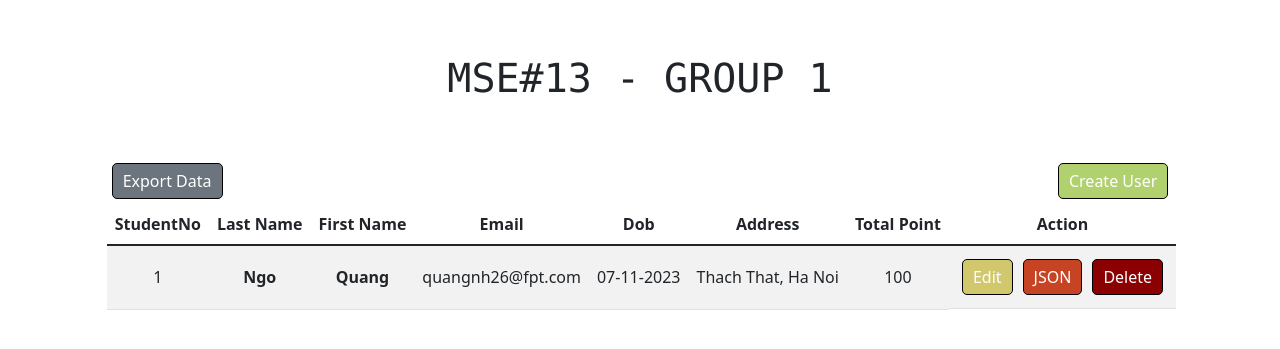
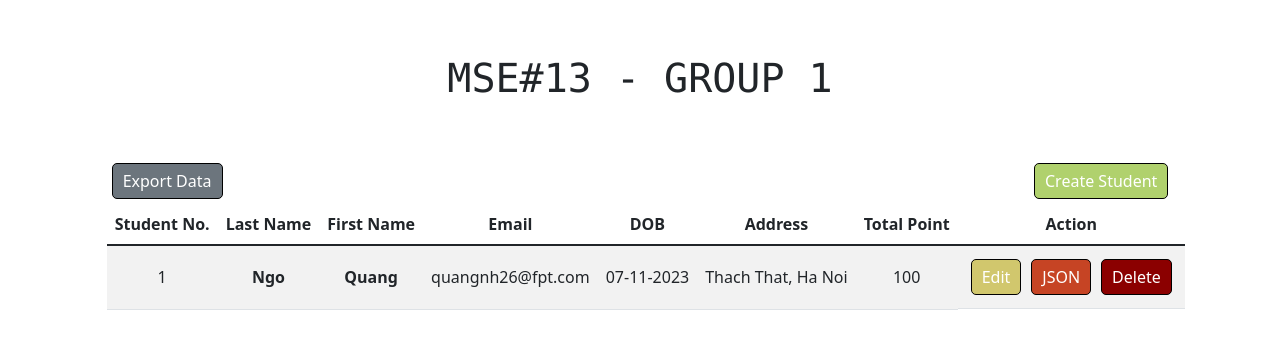
Before and after one commit to quangnh2051TYHY/python_student, a Flask app: page / in a window 1280 px wide. Shown: the top 349 px of the page. Run offline with Flask 3, Linux system fonts and the light colour scheme; data comes from the database, SQL or seed files in the repository.

Commit message:
Update UI

```diff
--- a/templates/index.html
+++ b/templates/index.html
@@ -69,17 +69,17 @@
 <div class="font-monospace text-center fs-1 mt-5">MSE#13 - GROUP 1</div>
 <div class="container-table col-md-10">
     <div>
-        <a id="btn-create" class="btn btn-secondary" href="/create-page">Create User</a>
+        <a id="btn-create" class="btn btn-secondary" href="/create-page">Create Student</a>
         <a id="btn-crawl" class="btn btn-secondary" href="/crawl/">Export Data</a>
     </div>
     <table class="table table-striped table-hover">
         <thead>
         <tr>
-            <th>StudentNo</th>
+            <th>Student No.</th>
             <th>Last Name</th>
             <th>First Name</th>
             <th>Email</th>
-            <th>Dob</th>
+            <th>DOB</th>
             <th>Address</th>
             <th>Total Point</th>
             <th>Action</th>
```
